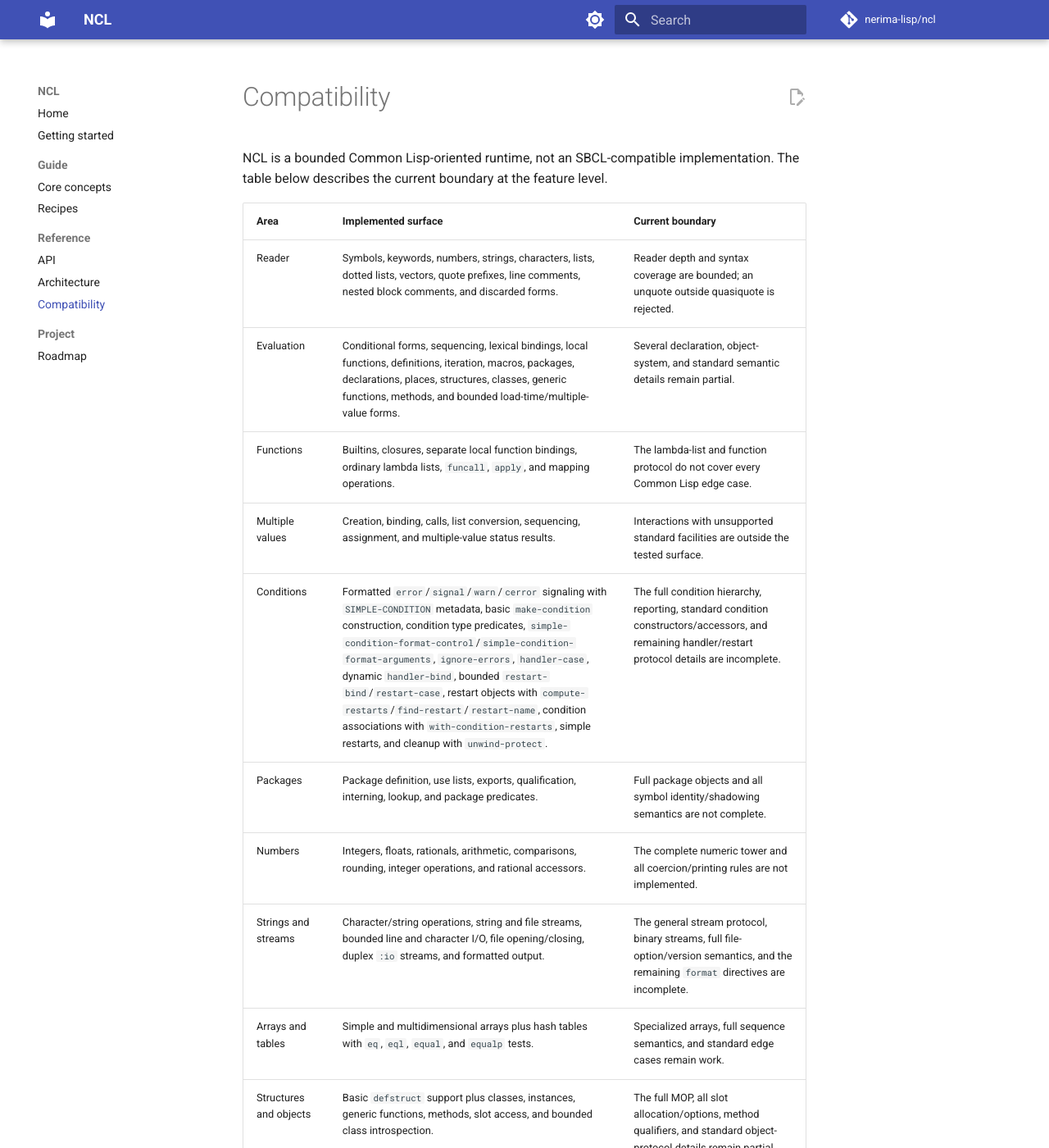
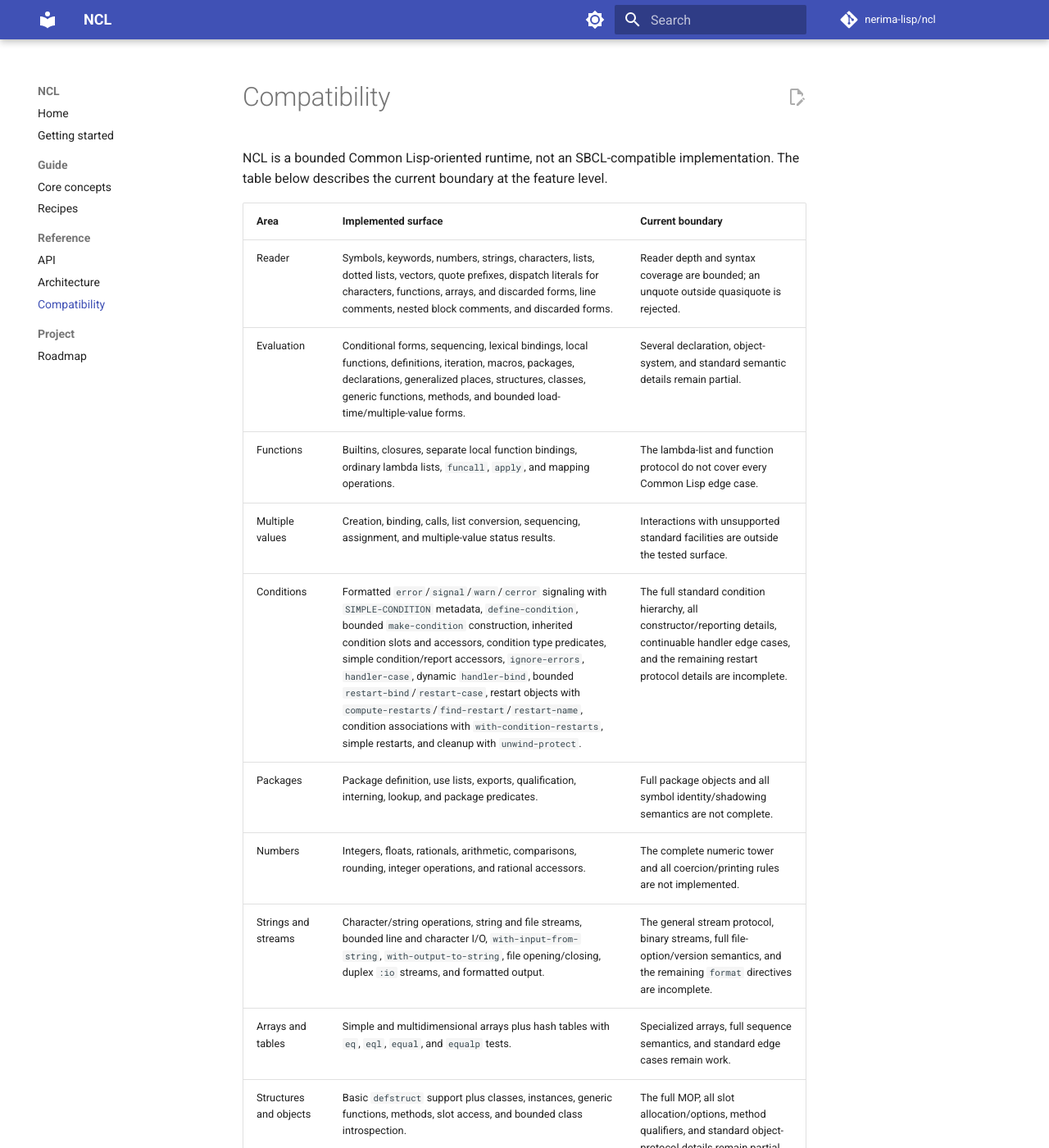
Before and after one commit to nerima-lisp/ncl, an MkDocs documentation site: the page built from docs/src/reference/compatibility.md, in a window 1280 px wide and 1400 px high. Shown: the whole window at 82% size. Built offline with MkDocs 1.6.1 and Material for MkDocs 9.7.7, drawn with Linux system fonts in a browser that asks for light colours; comment, search, counter and statistics services are not loaded.

Commit message:
Update docs for reader, conditions, and streams

```diff
--- a/docs/src/reference/compatibility.md
+++ b/docs/src/reference/compatibility.md
@@ -6,14 +6,14 @@ level.
 
 | Area | Implemented surface | Current boundary |
 | --- | --- | --- |
-| Reader | Symbols, keywords, numbers, strings, characters, lists, dotted lists, vectors, quote prefixes, line comments, nested block comments, and discarded forms. | Reader depth and syntax coverage are bounded; an unquote outside quasiquote is rejected. |
-| Evaluation | Conditional forms, sequencing, lexical bindings, local functions, definitions, iteration, macros, packages, declarations, places, structures, classes, generic functions, methods, and bounded load-time/multiple-value forms. | Several declaration, object-system, and standard semantic details remain partial. |
+| Reader | Symbols, keywords, numbers, strings, characters, lists, dotted lists, vectors, quote prefixes, dispatch literals for characters, functions, arrays, and discarded forms, line comments, nested block comments, and discarded forms. | Reader depth and syntax coverage are bounded; an unquote outside quasiquote is rejected. |
+| Evaluation | Conditional forms, sequencing, lexical bindings, local functions, definitions, iteration, macros, packages, declarations, generalized places, structures, classes, generic functions, methods, and bounded load-time/multiple-value forms. | Several declaration, object-system, and standard semantic details remain partial. |
 | Functions | Builtins, closures, separate local function bindings, ordinary lambda lists, <code>funcall</code>, <code>apply</code>, and mapping operations. | The lambda-list and function protocol do not cover every Common Lisp edge case. |
 | Multiple values | Creation, binding, calls, list conversion, sequencing, assignment, and multiple-value status results. | Interactions with unsupported standard facilities are outside the tested surface. |
-| Conditions | Formatted <code>error</code>/<code>signal</code>/<code>warn</code>/<code>cerror</code> signaling with <code>SIMPLE-CONDITION</code> metadata, basic <code>make-condition</code> construction, condition type predicates, <code>simple-condition-format-control</code>/<code>simple-condition-format-arguments</code>, <code>ignore-errors</code>, <code>handler-case</code>, dynamic <code>handler-bind</code>, bounded <code>restart-bind</code>/<code>restart-case</code>, restart objects with <code>compute-restarts</code>/<code>find-restart</code>/<code>restart-name</code>, condition associations with <code>with-condition-restarts</code>, simple restarts, and cleanup with <code>unwind-protect</code>. | The full condition hierarchy, reporting, standard condition constructors/accessors, and remaining handler/restart protocol details are incomplete. |
+| Conditions | Formatted <code>error</code>/<code>signal</code>/<code>warn</code>/<code>cerror</code> signaling with <code>SIMPLE-CONDITION</code> metadata, <code>define-condition</code>, bounded <code>make-condition</code> construction, inherited condition slots and accessors, condition type predicates, simple condition/report accessors, <code>ignore-errors</code>, <code>handler-case</code>, dynamic <code>handler-bind</code>, bounded <code>restart-bind</code>/<code>restart-case</code>, restart objects with <code>compute-restarts</code>/<code>find-restart</code>/<code>restart-name</code>, condition associations with <code>with-condition-restarts</code>, simple restarts, and cleanup with <code>unwind-protect</code>. | The full standard condition hierarchy, all constructor/reporting details, continuable handler edge cases, and the remaining restart protocol details are incomplete. |
 | Packages | Package definition, use lists, exports, qualification, interning, lookup, and package predicates. | Full package objects and all symbol identity/shadowing semantics are not complete. |
 | Numbers | Integers, floats, rationals, arithmetic, comparisons, rounding, integer operations, and rational accessors. | The complete numeric tower and all coercion/printing rules are not implemented. |
-| Strings and streams | Character/string operations, string and file streams, bounded line and character I/O, file opening/closing, duplex <code>:io</code> streams, and formatted output. | The general stream protocol, binary streams, full file-option/version semantics, and the remaining <code>format</code> directives are incomplete. |
+| Strings and streams | Character/string operations, string and file streams, bounded line and character I/O, <code>with-input-from-string</code>, <code>with-output-to-string</code>, file opening/closing, duplex <code>:io</code> streams, and formatted output. | The general stream protocol, binary streams, full file-option/version semantics, and the remaining <code>format</code> directives are incomplete. |
 | Arrays and tables | Simple and multidimensional arrays plus hash tables with <code>eq</code>, <code>eql</code>, <code>equal</code>, and <code>equalp</code> tests. | Specialized arrays, full sequence semantics, and standard edge cases remain work. |
 | Structures and objects | Basic <code>defstruct</code> support plus classes, instances, generic functions, methods, slot access, and bounded class introspection. | The full MOP, all slot allocation/options, method qualifiers, and standard object-protocol details remain partial. |
 | Compiler | Stack bytecode compiler and VM selected by <code>--compiled</code>. | This is not an optimizing or SBCL-compatible compiler. |
```
Also changed, not shown: docs/src/project/roadmap.md (+2 -2 lines), README.md.
